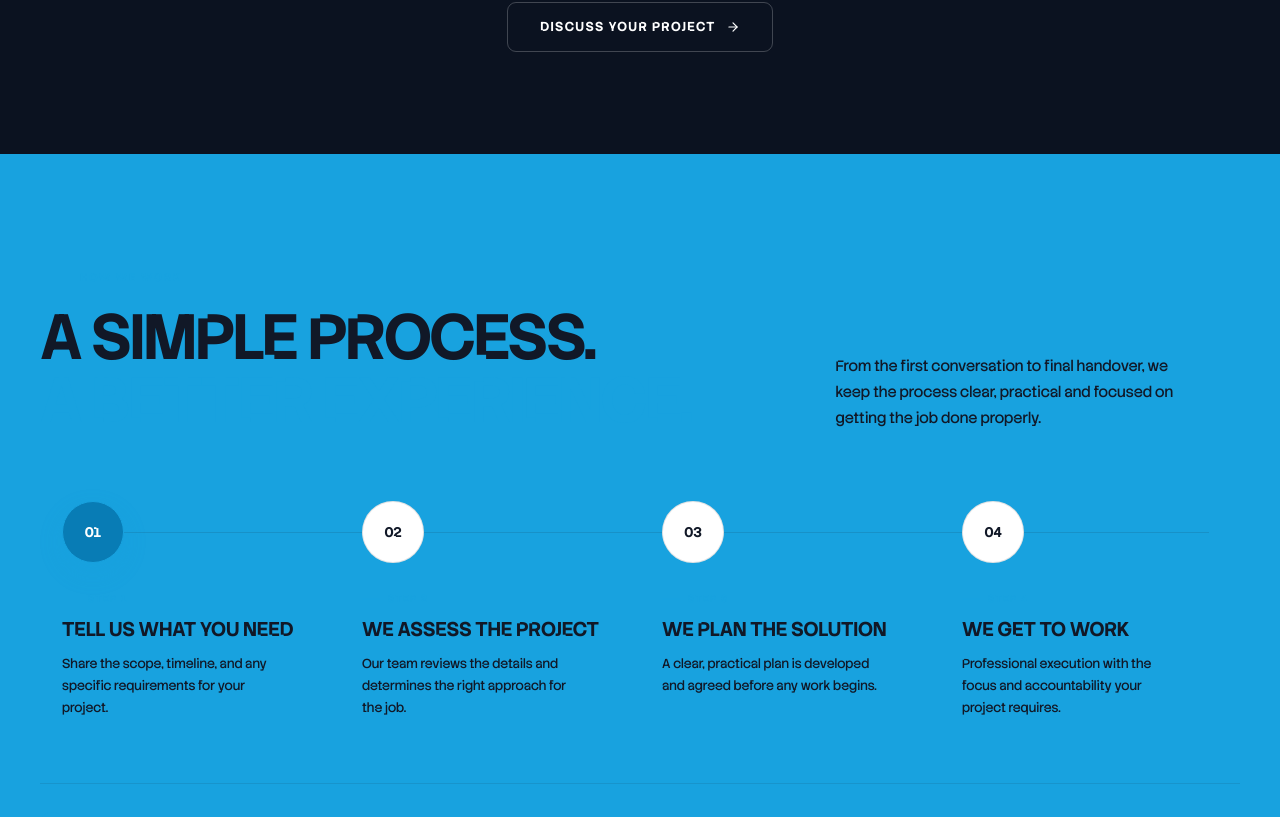
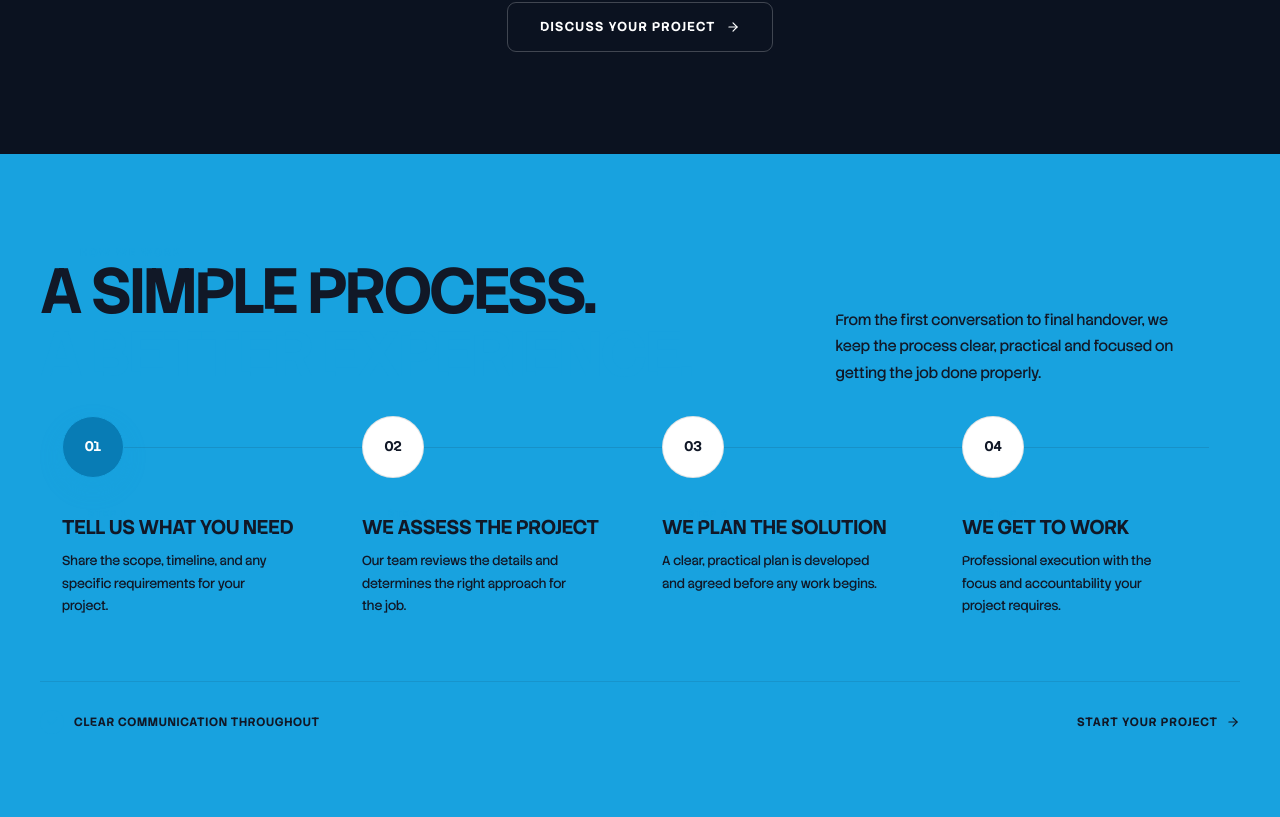
Before and after one commit to Tobi-Babalola123/boneso, a Next.js app: page / in a window 1280 px wide. Shown: the part 5560-6377 px from the top of the page. Built offline with nearby package versions, Linux system fonts and the light colour scheme.

Commit message:
updated the process.tsx page

```diff
--- a/components/sections/Process.tsx
+++ b/components/sections/Process.tsx
@@ -48,7 +48,7 @@ export default function Process() {
     <section
       style={{
         backgroundColor: C.blue,
-        padding: "clamp(80px, 9vw, 120px) 0",
+        padding: "clamp(80px, 7vw, 120px) 0",
         overflow: "hidden",
       }}
     >
@@ -67,7 +67,7 @@ export default function Process() {
             gridTemplateColumns: "minmax(0, 1fr) minmax(280px, 0.55fr)",
             gap: 60,
             alignItems: "end",
-            marginBottom: 70,
+            marginBottom: 30,
           }}
           className="process-header"
         >
@@ -77,7 +77,7 @@ export default function Process() {
                 display: "flex",
                 alignItems: "center",
                 gap: 12,
-                marginBottom: 20,
+                marginBottom: 0,
               }}
             >
               <div style={blueBar} />
@@ -214,7 +214,7 @@ export default function Process() {
                         display: "flex",
                         alignItems: "center",
                         gap: 8,
-                        marginBottom: 13,
+                        marginBottom: -4,
                       }}
                     >
                       <div
```
